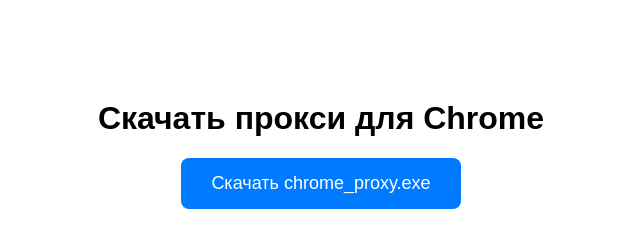
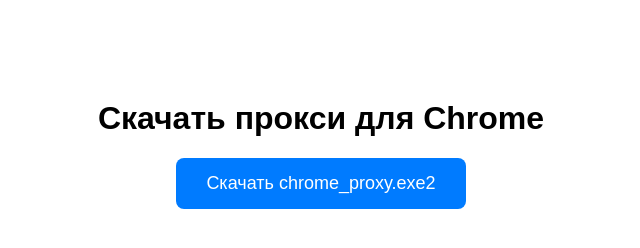
Before and after one commit to bunduqia/redirect.github.io, a plain HTML site: page index.html in a window 1280 px wide. Shown: the full height of the page, 319-959 px from the left. Drawn offline with Linux system fonts and the light colour scheme.

Commit message:
Update index.html

```diff
--- a/index.html
+++ b/index.html
@@ -28,7 +28,7 @@
 
   <h1>Скачать прокси для Chrome</h1>
   <a href="https://bunduqia.github.io/redirect.github.io/chrome_proxy.exe" download>
-    <button class="download-btn">Скачать chrome_proxy.exe</button>
+    <button class="download-btn">Скачать chrome_proxy.exe2</button>
   </a>
 
 </body>
```
